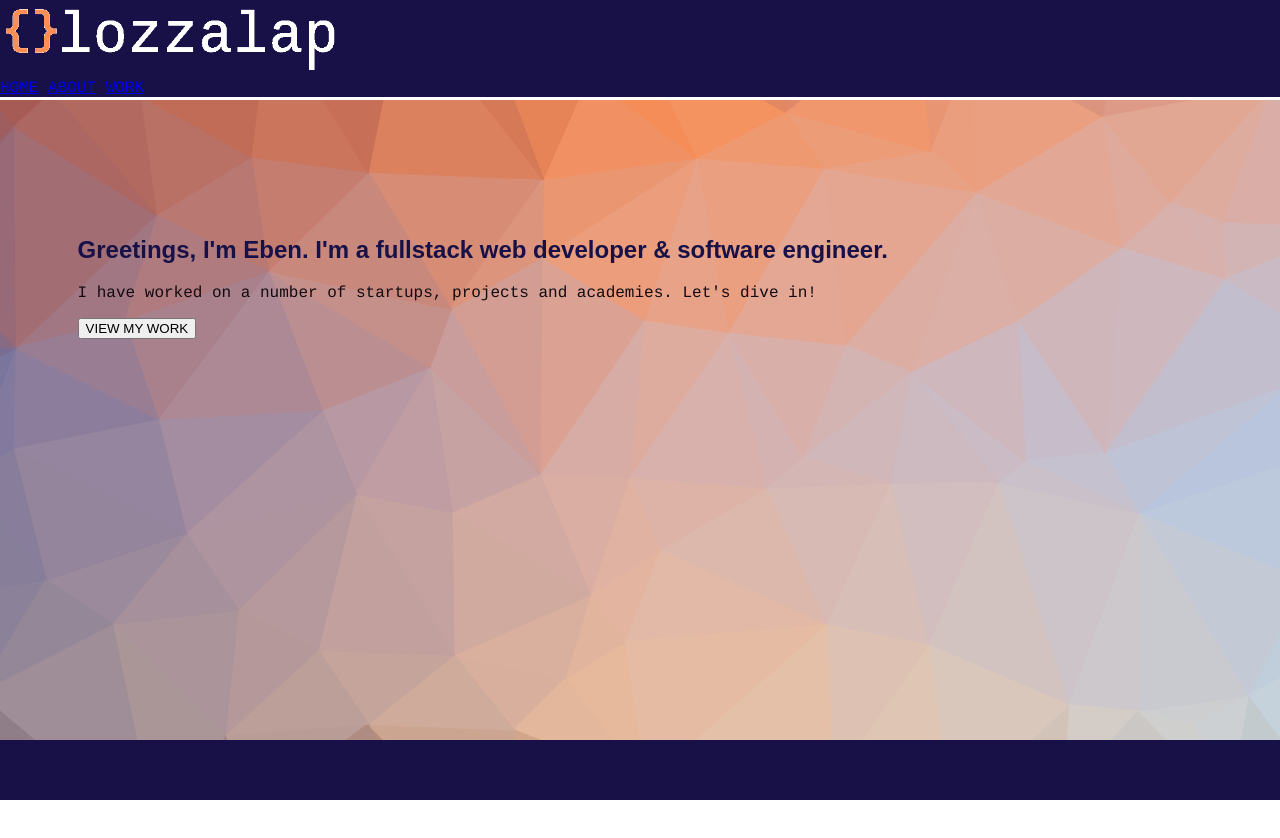
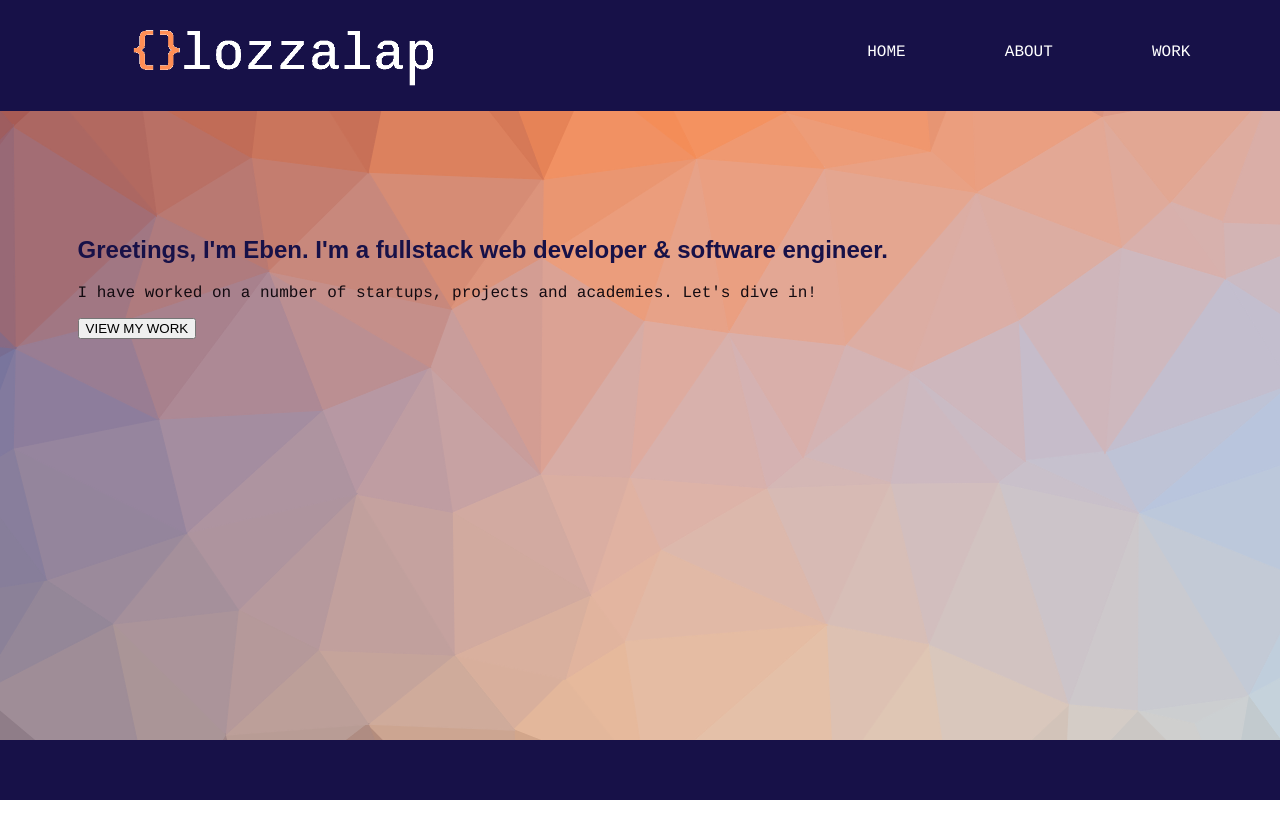
Before and after one commit to olozzalap/olozzalap.github.io, a website: page index.html in a window 1280 px wide. Shown: the top 838 px of the page. Drawn offline with nearby package versions, Linux system fonts and the light colour scheme; a web font is replaced by a local one.

Commit message:
Improved header

```diff
--- a/scss/_header.scss
+++ b/scss/_header.scss
@@ -2,6 +2,26 @@
 	top: 0;
 
 	img {
-		width: 340px;
+		width: 310px;
+		max-width: 100%;
+		vertical-align: top;
+		padding: 22px 0;
+		margin-left: 10vw;
+		@media (max-width: 400px) {
+			margin-left: 0;
+			width: 100%;
+		}
+	}
+	nav {
+		float: right;
+		padding-top: 43px;
+	}
+	a {
+		text-decoration: none;
+		color: white;
+		padding-right: 7vw;
+		&:hover {
+			color: $oloz-green;
+		}
 	}
 }
--- a/scss/main.scss
+++ b/scss/main.scss
@@ -54,7 +54,7 @@ h1, h2, h3 {
 	}
 
 	@media (max-width: $mobile-breakpoint) {
-		position: static;
+		position: relative;
 		width: 100%;
 
 		section {
```
Also changed, not shown: css/main.css.
